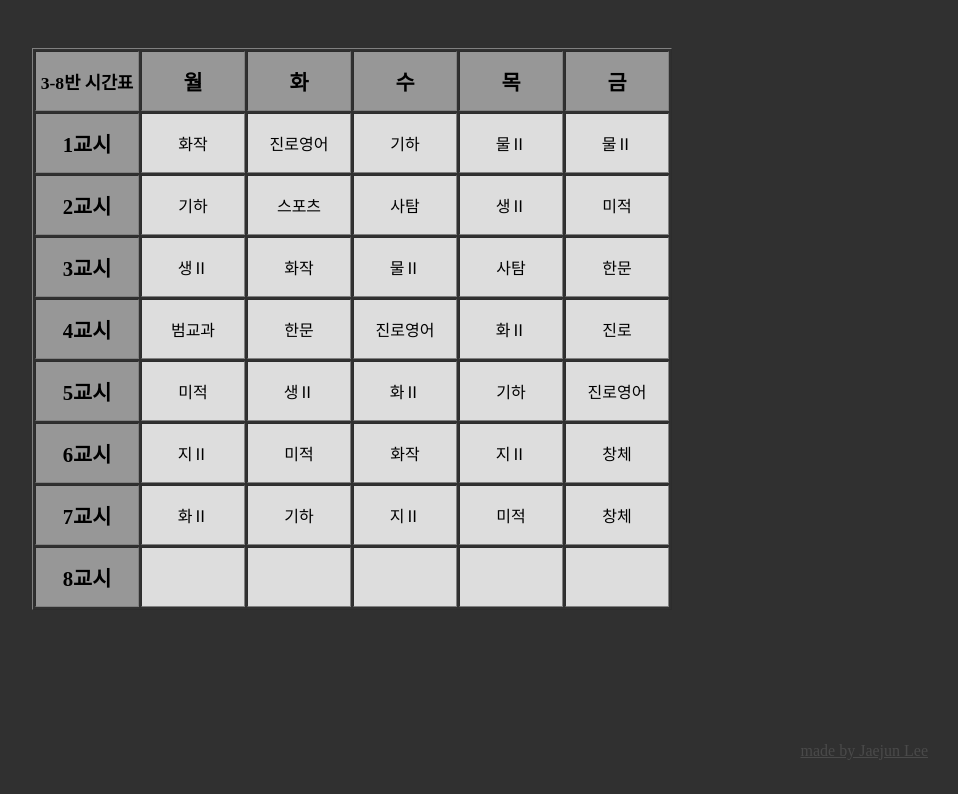
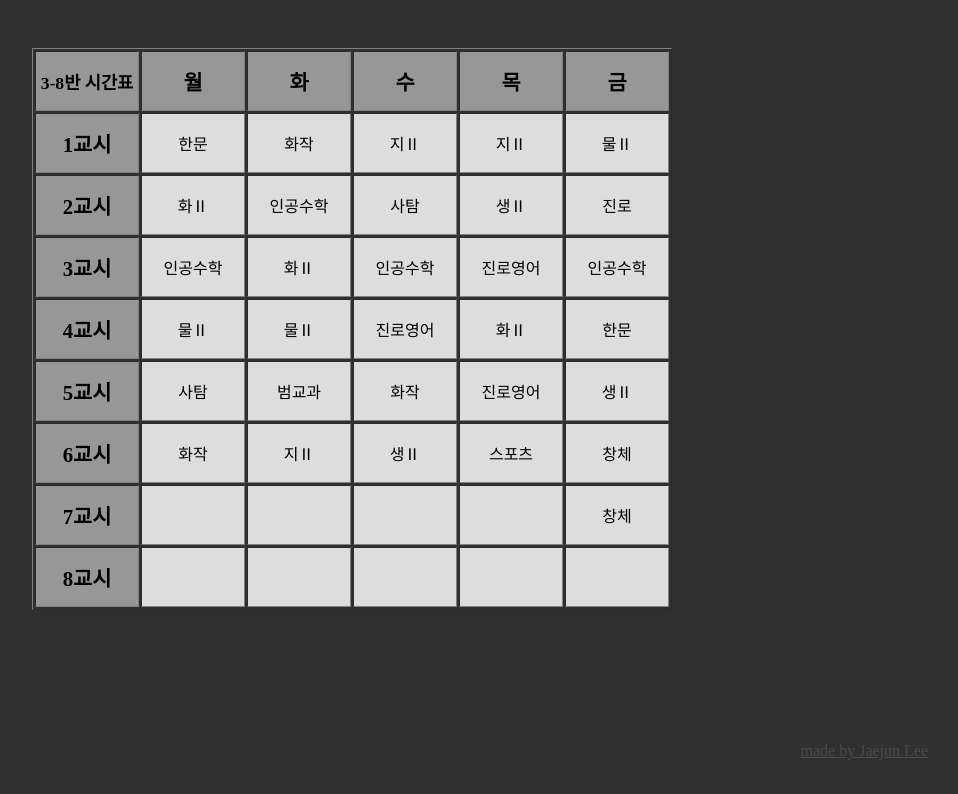
Before and after one commit to 250906/TimTab, a plain HTML site: page index.html in a window 1280 px wide. Shown: the whole page, without its empty margins (288-1246 px from the left). Drawn offline with Linux system fonts and the light colour scheme.

Commit message:
Add files via upload

```diff
--- a/index.html
+++ b/index.html
@@ -19,64 +19,64 @@
     <!-- 1교시 -->
     <tr>
         <td><b>1교시</b></td>
+        <td>한문</td>
         <td>화작</td>
-        <td>진로영어</td>
-        <td>기하</td>
-        <td>물Ⅱ</td>
+        <td>지Ⅱ</td>
+        <td>지Ⅱ</td>
         <td>물Ⅱ</td>
     </tr>
     <!-- 2교시 -->
     <tr>
         <td><b>2교시</b></td>
-        <td>기하</td>
-        <td>스포츠</td>
+        <td>화Ⅱ</td>
+        <td>인공수학</td>
         <td>사탐</td>
         <td>생Ⅱ</td>
-        <td>미적</td>
+        <td>진로</td>
     </tr>
     <!-- 3교시 -->
     <tr>
         <td><b>3교시</b></td>
-        <td>생Ⅱ</td>
-        <td>화작</td>
-        <td>물Ⅱ</td>
-        <td>사탐</td>
-        <td>한문</td>
+        <td>인공수학</td>
+        <td>화Ⅱ</td>
+        <td>인공수학</td>
+        <td>진로영어</td>
+        <td>인공수학</td>
     </tr>
     <!-- 4교시 -->
     <tr>
         <td><b>4교시</b></td>
-        <td>범교과</td>
-        <td>한문</td>
+        <td>물Ⅱ</td>
+        <td>물Ⅱ</td>
         <td>진로영어</td>
         <td>화Ⅱ</td>
-        <td>진로</td>
+        <td>한문</td>
     </tr>
     <!-- 5교시 -->
     <tr>
         <td><b>5교시</b></td>
-        <td>미적</td>
+        <td>사탐</td>
+        <td>범교과</td>
+        <td>화작</td>
+        <td>진로영어</td>
         <td>생Ⅱ</td>
-        <td>화Ⅱ</td>
-        <td>기하</td>
-        <td>진로영어</td>
     </tr>
     <!-- 6교시 -->
     <tr>
         <td><b>6교시</b></td>
-        <td>지Ⅱ</td>
-        <td>미적</td>
         <td>화작</td>
         <td>지Ⅱ</td>
+        <td>생Ⅱ</td>
+        <td>스포츠</td>
         <td>창체</td>
     </tr>
     <!-- 7교시 -->
     <tr>
         <td><b>7교시</b></td>
-        <td>화Ⅱ</td>
-        <td>기하</td>
-        <td>지Ⅱ</td>
-        <td>미적</td>
+        <td></td>
+        <td></td>
+        <td></td>
+        <td></td>
         <td>창체</td>
     </tr>
     <!-- 8교시 -->
```
